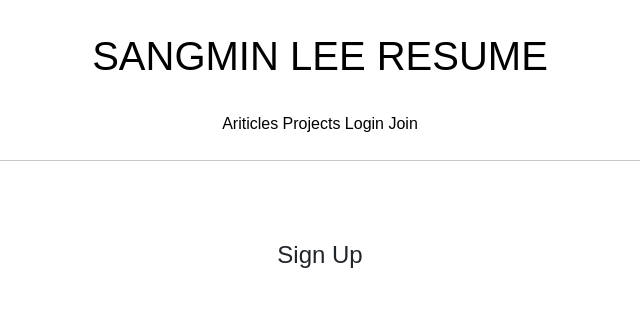
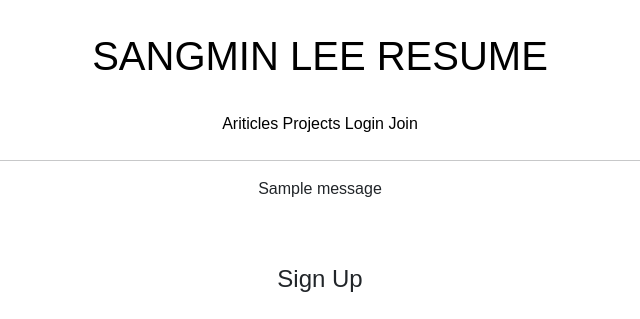
Before and after one commit to MONKEYZ9/SM_RESUME, a Django app: page /accountapp/create/ in a window 1280 px wide. Shown: the top 319 px of the page, without its empty margins (320-960 px from the left). Run offline with Django 3.2, Linux system fonts and the light colour scheme; tables that the repository leaves empty hold one stand-in row (values such as "Sample post"); one stand-in notice (Sample message) is shown; parts of the project's set-up code (start-up, migrations or seed data) failed here and were passed over; some libraries are stand-ins or nearby versions; some web fonts are replaced.

Commit message:
add messages framework & update likeapp views.py & base.html

```diff
--- a/templates/base.html
+++ b/templates/base.html
@@ -6,6 +6,16 @@
 {% include 'header.html' %}
 
 <hr>
+
+{% for message in messages %}
+    <div class="text-center">
+        <div class="">
+            {{ message }}
+        </div>
+    </div>
+{% endfor %}
+
+
 
 {% block content %}
 {% endblock %}
```
Also changed, not shown: likeapp/views.py (+8 -2 lines), README.md.
